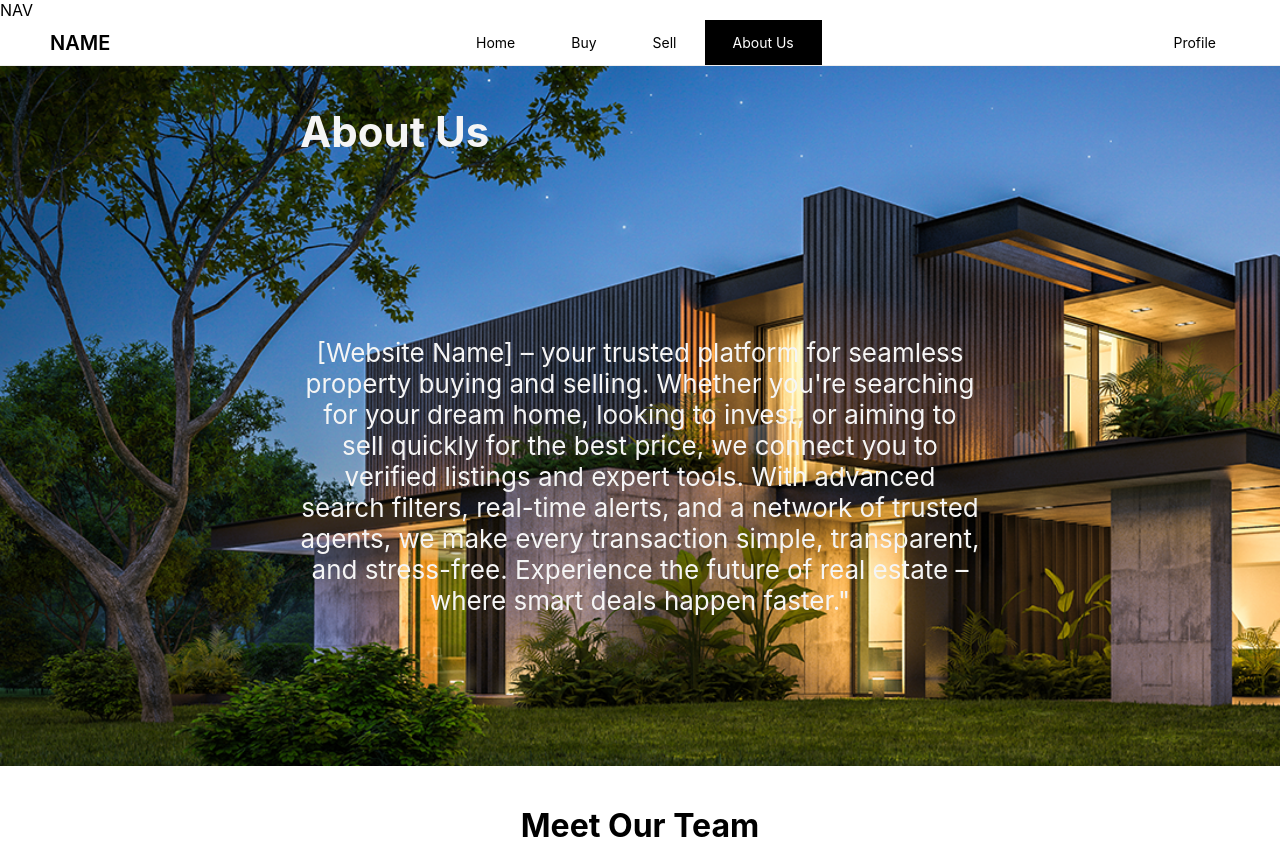
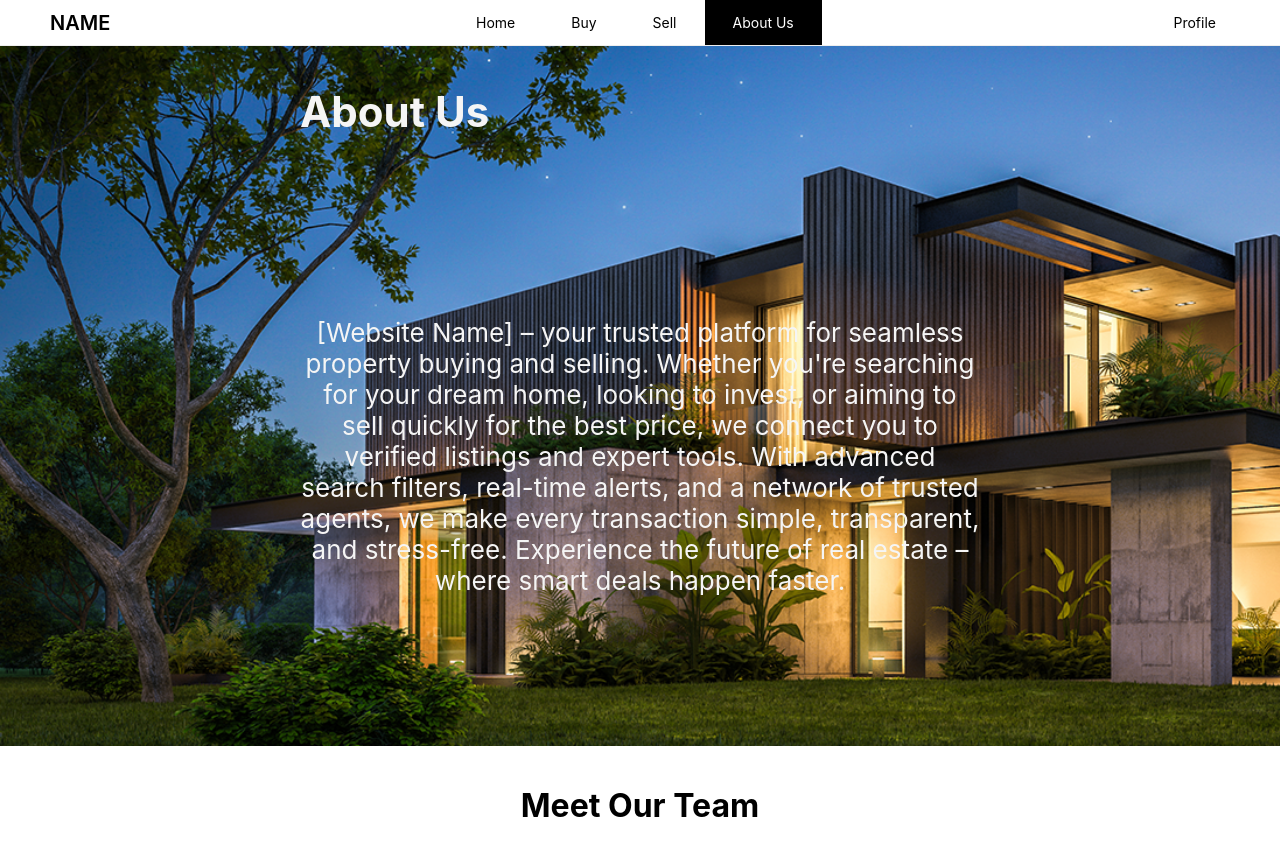
Before and after one commit to jh2n-sc/websys-project, a PHP site: page /about.html in a window 1280 px wide. Shown: the top 865 px of the page. Run offline with PHP 8.4, Linux system fonts and the light colour scheme.

Commit message:
major changes pt.4

```diff
--- a/About/about.html
+++ b/About/about.html
@@ -1,11 +1,11 @@
 <!DOCTYPE html>
 <html lang="en">
 <head>
-    <meta charset="UTF-8">
-    <meta name="viewport" content="width=device-width, initial-scale=1.0">
+  <meta charset="UTF-8" />
+  <meta name="viewport" content="width=device-width, initial-scale=1.0"/>
   <title>About page</title>
-    <link rel="stylesheet" type='text/css' href="https://cdn.jsdelivr.net/gh/devicons/devicon@latest/devicon.min.css" />
-    <link rel="stylesheet" href="about.css">
+  <link rel="stylesheet" href="https://cdn.jsdelivr.net/gh/devicons/devicon@latest/devicon.min.css" />
+  <link rel="stylesheet" href="about.css" />
 </head>
 <body>
 
@@ -15,22 +15,17 @@
       <div class="loader-spinner"></div>
     </div>
   </div>
-NAV
-        <!-- NAV -->
+
+  <!-- Header -->
   <header>
-            <div class="logo">
-                <!-- <img src="/mnt/data/LANDINGPAGE.webp" alt="logo" style="height:40px;"> LOGO TO BE UPLOADED -->
-                NAME
-            </div>
+    <div class="logo">NAME</div>
 
     <nav id="navbar" class="navbar">
       <ul>
         <li>
           <button id="close-sidebar-button" aria-label="close sidebar">
-                            <svg xmlns="http://www.w3.org/2000/svg" height="40px" viewBox="0 -960 960 960" width="40px"
-                                fill="#c9c9c9">
-                                <path
-                                    d="m480-444.62-209.69 209.7q-7.23 7.23-17.5 7.42-10.27.19-17.89-7.42-7.61-7.62-7.61-17.7 0-10.07 7.61-17.69L444.62-480l-209.7-209.69q-7.23-7.23-7.42-17.5-.19-10.27 7.42-17.89 7.62-7.61 17.7-7.61 10.07 0 17.69 7.61L480-515.38l209.69-209.7q7.23-7.23 17.5-7.42 10.27-.19 17.89 7.42 7.61 7.62 7.61 17.7 0 10.07-7.61 17.69L515.38-480l209.7 209.69q7.23 7.23 7.42 17.5.19 10.27-7.42 17.89-7.62 7.61-17.7 7.61-10.07 0-17.69-7.61L480-444.62Z" />
+            <svg xmlns="http://www.w3.org/2000/svg" height="40px" viewBox="0 -960 960 960" width="40px" fill="#c9c9c9">
+              <path d="m480-444.62-209.69 209.7q-7.23 7.23-17.5 7.42-10.27.19-17.89-7.42-7.61-7.62-7.61-17.7 0-10.07 7.61-17.69L444.62-480l-209.7-209.69q-7.23-7.23-7.42-17.5-.19-10.27 7.42-17.89 7.62-7.61 17.7-7.61 10.07 0 17.69 7.61L480-515.38l209.69-209.7q7.23-7.23 17.5-7.42 10.27-.19 17.89 7.42 7.61 7.62 7.61 17.7 0 10.07-7.61 17.69L515.38-480l209.7 209.69q7.23 7.23 7.42 17.5.19 10.27-7.42 17.89-7.62 7.61-17.7 7.61-10.07 0-17.69-7.61L480-444.62Z"/>
             </svg>
           </button>
         </li>
@@ -43,20 +38,15 @@ NAV
 
     <div class="header-actions">
       <a href="../Profile/Profile.php">Profile</a>
-                <button id="open-sidebar-button" aria-label="open sidebar" aria-expanded="false"
-                    aria-controls="navbar">
-                    <svg xmlns="http://www.w3.org/2000/svg" height="40px" viewBox="0 -960 960 960" width="40px"
-                        fill="#c9c9c9">
-                        <path
-                            d="M165.13-254.62q-10.68 0-17.9-7.26-7.23-7.26-7.23-18t7.23-17.86q7.22-7.13 17.9-7.13h629.74q10.68 0 17.9 7.26 7.23 7.26 7.23 18t-7.23 17.87q-7.22 7.12-17.9 7.12H165.13Zm0-200.25q-10.68 0-17.9-7.27-7.23-7.26-7.23-17.99 0-10.74 7.23-17.87 7.22-7.13 17.9-7.13h629.74q10.68 0 17.9 7.27 7.23 7.26 7.23 17.99 0 10.74-7.23 17.87-7.22 7.13-17.9 7.13H165.13Zm0-200.26q-10.68 0-17.9-7.26-7.23-7.26-7.23-18t7.23-17.87q7.22-7.12 17.9-7.12h629.74q10.68 0 17.9 7.26 7.23 7.26 7.23 18t-7.23 17.86q-7.22 7.13-17.9 7.13H165.13Z" />
+      <button id="open-sidebar-button" aria-label="open sidebar" aria-expanded="false" aria-controls="navbar">
+        <svg xmlns="http://www.w3.org/2000/svg" height="40px" viewBox="0 -960 960 960" width="40px" fill="#c9c9c9">
+          <path d="M165.13-254.62q-10.68 0-17.9-7.26-7.23-7.26-7.23-18t7.23-17.86q7.22-7.13 17.9-7.13h629.74q10.68 0 17.9 7.26 7.23 7.26 7.23 18t-7.23 17.87q-7.22 7.12-17.9 7.12H165.13Zm0-200.25q-10.68 0-17.9-7.27-7.23-7.26-7.23-17.99 0-10.74 7.23-17.87 7.22-7.13 17.9-7.13h629.74q10.68 0 17.9 7.27 7.23 7.26 7.23 17.99 0 10.74-7.23 17.87-7.22 7.13-17.9 7.13H165.13Zm0-200.26q-10.68 0-17.9-7.26-7.23-7.26-7.23-18t7.23-17.87q7.22-7.12 17.9-7.12h629.74q10.68 0 17.9 7.26 7.23 7.26 7.23 18t-7.23 17.86q-7.22 7.13-17.9 7.13H165.13Z"/>
         </svg>
       </button>
     </div>
   </header>
 
-
-
-
+  <!-- About Section -->
   <div class="about">
     <div class="title">
       <h2>About Us</h2>
@@ -65,49 +55,40 @@ NAV
       <p>[Website Name] – your trusted platform for seamless property buying and selling. Whether you're searching for your dream home, looking to invest,
         or aiming to sell quickly for the best price, we connect you to verified listings and expert tools. With advanced search filters, real-time alerts,
         and a network of trusted agents, we make every transaction simple, transparent, and stress-free. Experience the future of real estate – where smart
-            deals happen faster."</p>
+        deals happen faster.</p>
     </div>
   </div>
 
+  <!-- Team Section -->
   <div class="team-section">
     <h2>Meet Our Team</h2>
-
     <div class="team-grid">
-            <!-- Team Member 1 -->
       <div class="team-member">
-                <img src="Jerve.jpg" alt="" class="member-photo">
+        <img src="Jerve.jpg" alt="Jerve" class="member-photo">
         <div class="member-name">Sean Jerve Rebancos</div>
         <div class="member-title">Student</div>
         <div class="member-location">Daraga, Albay</div>
       </div>
-
-            <!-- Team Member 2 -->
       <div class="team-member">
-                <img src="" alt="" class="member-photo">
+        <img src="" alt="Jhan" class="member-photo">
         <div class="member-name">Jhan Sabanal</div>
         <div class="member-title">Student</div>
         <div class="member-location">Legazpi City</div>
       </div>
-
-            <!-- Team Member 3 -->
       <div class="team-member">
-                <img src="kiel.jpg" alt="" class="member-photo">
+        <img src="kiel.jpg" alt="Kiel" class="member-photo">
         <div class="member-name">Kiel Hedrix Relos</div>
         <div class="member-title">Student</div>
         <div class="member-location">Legazpi City</div>
       </div>
-
-            <!-- Team Member 4 -->
       <div class="team-member">
-                <img src="Kevin.jpg" alt="" class="member-photo">
+        <img src="Kevin.jpg" alt="Kevin" class="member-photo">
         <div class="member-name">John Kevin Tamayo</div>
         <div class="member-title">Student</div>
         <div class="member-location">Mayon, Daraga Albay</div>
       </div>
-
-            <!-- Team Member 5 -->
       <div class="team-member">
-                <img src="" alt="" class="member-photo">
+        <img src="" alt="Carl" class="member-photo">
         <div class="member-name">Carl Poot</div>
         <div class="member-title">Student</div>
         <div class="member-location">Daraga, Albay</div>
@@ -115,7 +96,7 @@ NAV
     </div>
   </div>
 
-
+  <!-- Tech Stack -->
   <div class="stacks">
     <div class="Title">
       <h2>Introducing Our Tech Stack</h2>
@@ -130,11 +111,6 @@ NAV
     </div>
   </div>
 
-<script>
-
-
-</script>
   <script src="about.js"></script>
-
 </body>
 </html>
```
Also changed, not shown: About/Property-background.png, About/about.css (indentation only), About/about.js (indentation only). Lines whose indentation alone changed are shown as unchanged.
